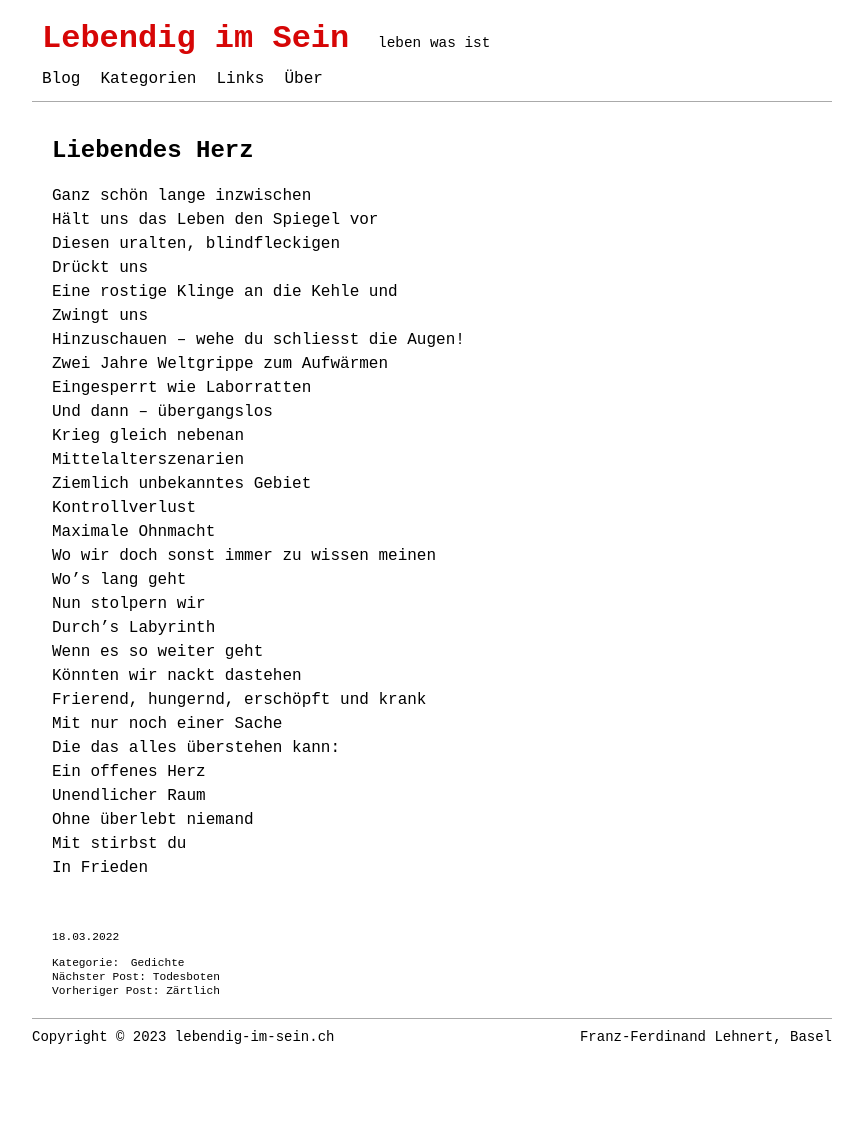
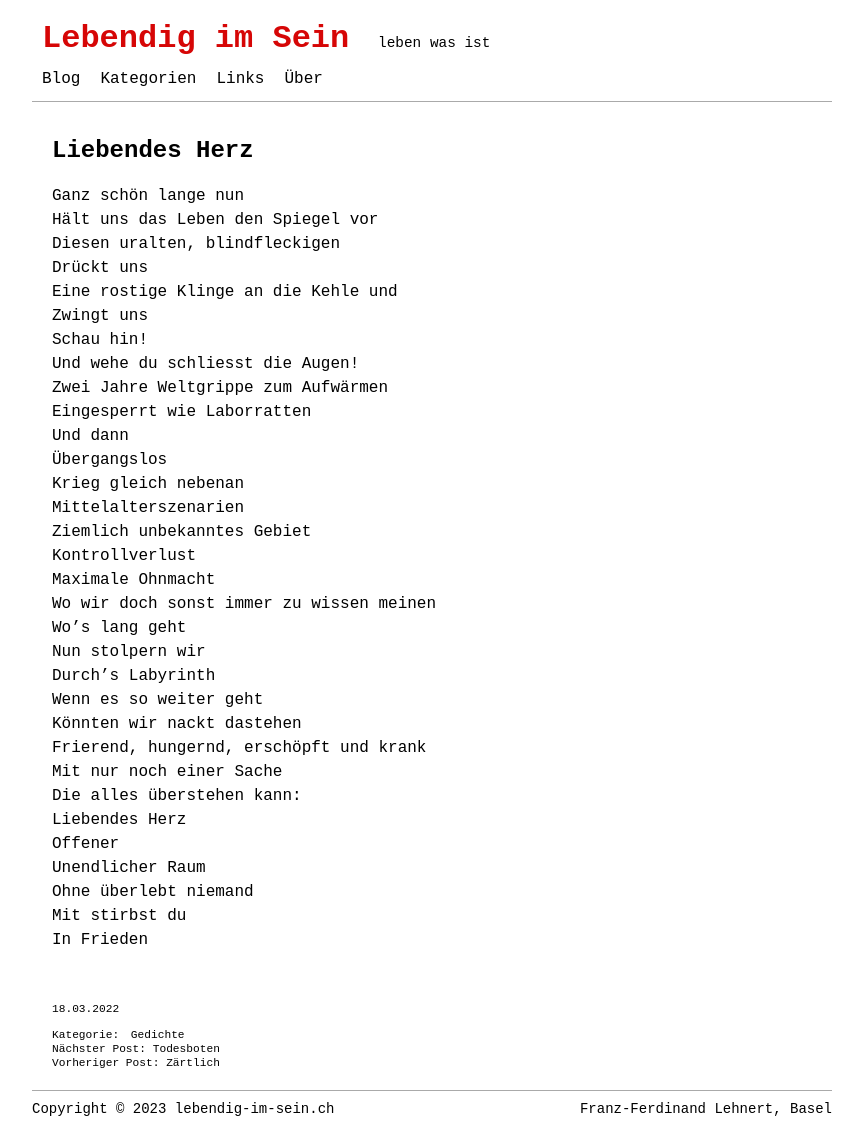
Before and after one commit to lebendigimsein/webpage, a Jekyll site: the page built from _posts/2022-03-18-liebendes-herz.markdown, in a window 1280 px wide. Shown: the whole page, without its empty margins (208-1068 px from the left). Built offline with Jekyll 4.4.1, drawn with Linux system fonts in a browser that asks for light colours; before the commit the page ends 1055 px from its top, so only the background shows below that.

Commit message:
liebendes herz changed

```diff
--- a/_posts/2022-03-18-liebendes-herz.markdown
+++ b/_posts/2022-03-18-liebendes-herz.markdown
@@ -7,16 +7,18 @@ categories: [Gedichte]
 tags: []
 ---
 
-Ganz schön lange inzwischen
+Ganz schön lange nun
 Hält uns das Leben den Spiegel vor
 Diesen uralten, blindfleckigen
 Drückt uns
 Eine rostige Klinge an die Kehle und
 Zwingt uns
-Hinzuschauen – wehe du schliesst die Augen!
+Schau hin!
+Und wehe du schliesst die Augen!
 Zwei Jahre Weltgrippe zum Aufwärmen
 Eingesperrt wie Laborratten
-Und dann – übergangslos
+Und dann
+Übergangslos
 Krieg gleich nebenan
 Mittelalterszenarien
 Ziemlich unbekanntes Gebiet
@@ -30,8 +32,9 @@ Wenn es so weiter geht
 Könnten wir nackt dastehen
 Frierend, hungernd, erschöpft und krank
 Mit nur noch einer Sache
-Die das alles überstehen kann:
-Ein offenes Herz
+Die alles überstehen kann:
+Liebendes Herz
+Offener
 Unendlicher Raum
 Ohne überlebt niemand
 Mit stirbst du
```
